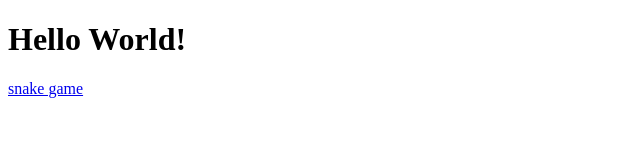
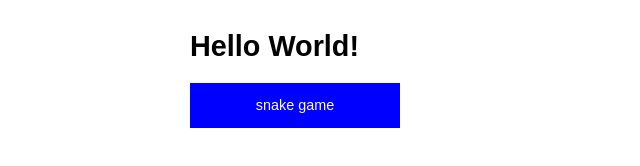
Before and after one commit to luckypeak-xyz/yrf105.github.io, a plain HTML site: page index.html in a window 1280 px wide. Shown: the whole page, without its empty margins (0-640 px from the left). Drawn offline with Linux system fonts and the light colour scheme.

Commit message:
fix snake-game/snake.js

```diff
--- /dev/null
+++ b/css/main-page.css
@@ -0,0 +1,42 @@
+body {
+  width: 90%;
+  max-width: 900px;
+  margin: 2em auto;
+  font: 0.9em/1.2 Arial, Helvetica, sans-serif;
+}
+
+.container {
+  display: grid;
+  grid-template-columns: repeat(12, minmax(0, 1fr));
+  gap: 20px;
+}
+
+header,
+footer {
+  border-radius: 5px;
+  padding: 10px;
+  background-color: rgb(207, 232, 220);
+  border: 2px solid rgb(79, 185, 227);
+}
+
+aside {
+  border-right: 1px solid #999;
+}
+
+.container a:link, a:visited {
+  background-color: blue;
+  color: white;
+  padding: 14px 25px;
+  text-align: center;
+  text-decoration: none;
+  display: inline-block;
+}
+
+a:hover, a:active {
+  background-color: hotpink;
+}
+
+.container > a:nth-of-type(1) {
+  grid-column: 1 / 4;
+  grid-row: 1;
+}
--- a/index.html
+++ b/index.html
@@ -4,11 +4,13 @@
     <title>LuckyPeak</title>
     <meta charset="UTF-8" />
     <meta name="viewport" content="width=device-width, initial-scale=1" />
-    <link href="css/style.css" rel="stylesheet" />
+    <link href="css/main-page.css" rel="stylesheet" />
   </head>
 
   <body>
     <h1>Hello World!</h1>
-    <p><a href="snake-game/snake.html">snake game</a></p>
+    <div class="container">
+      <a href="snake-game/snake.html">snake game</a>
+    </div>
   </body>
 </html>
```
Also changed, not shown: css/style.css (deleted).
